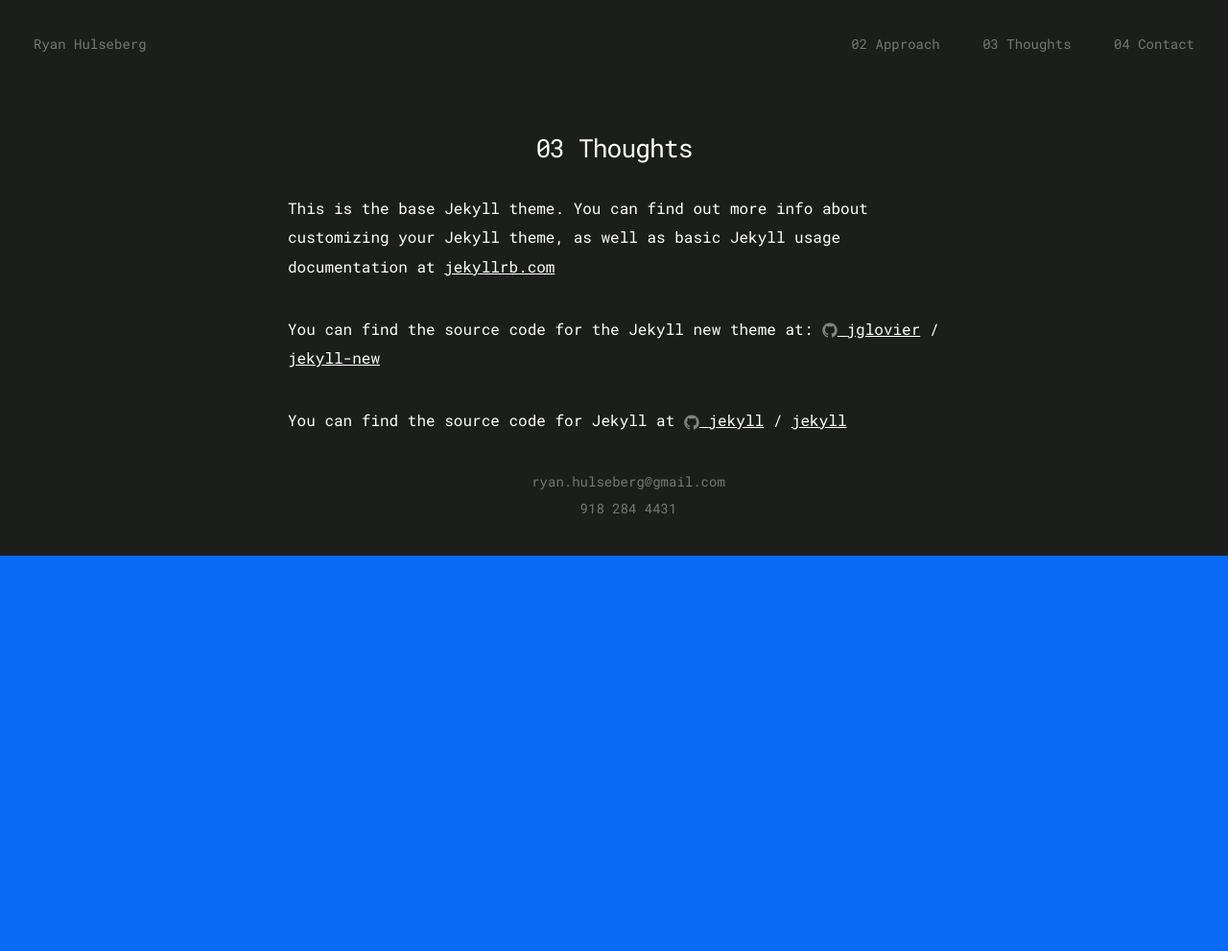
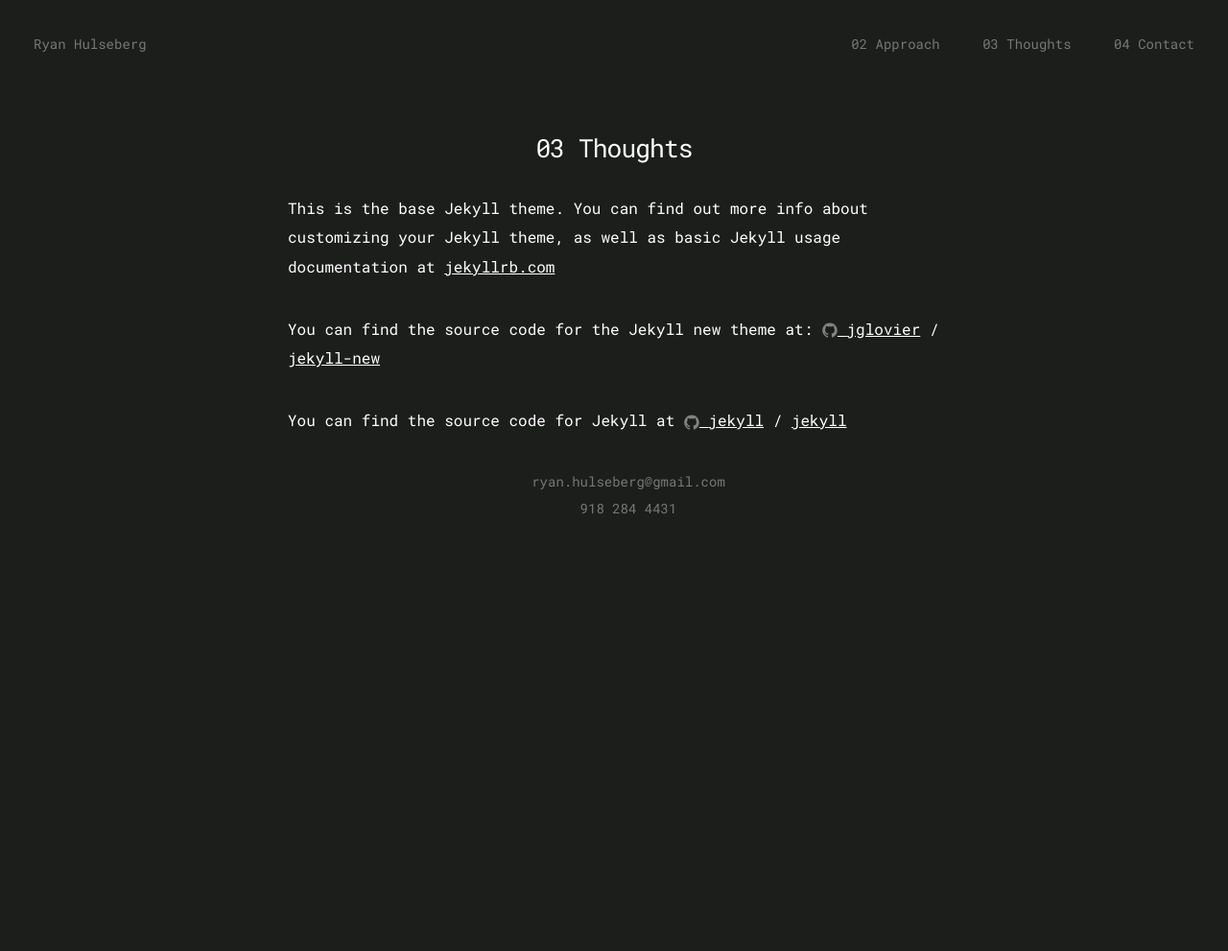
Before and after one commit to ryanhulseberg/jekyll-portfolio, a Jekyll site: the page built from blog.md, in a window 1280 px wide. Shown: the whole page at 96% size. Built offline with Jekyll 4.4.1, drawn with Linux system fonts in a browser that asks for light colours; before the commit the page ends 900 px from its top, so only the background shows below that.

Commit message:
updates to height to correct background on large screens

```diff
--- a/_includes/footer.html
+++ b/_includes/footer.html
@@ -8,3 +8,5 @@
   </div>
 
 </footer>
+
+</div>
--- a/_includes/header.html
+++ b/_includes/header.html
@@ -22,3 +22,5 @@
   </nav>
 
 </header>
+
+<div class="site">
--- a/_sass/objects/_layout.scss
+++ b/_sass/objects/_layout.scss
@@ -2,6 +2,9 @@
  * Site header
  */
 .site {
+
+  height: 100vh;
+  background-color: $background-color;
 
   &__header {
     display: block;
```
